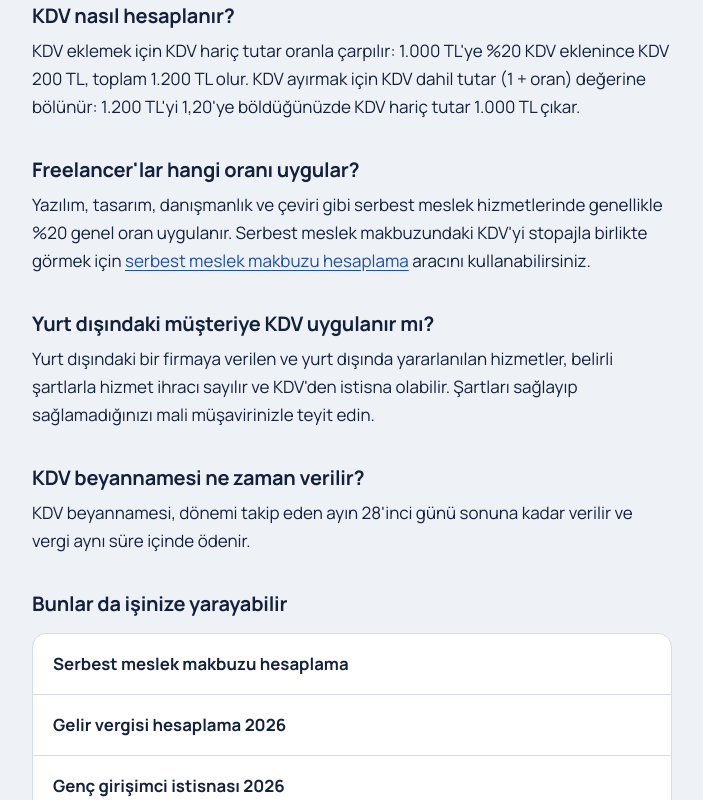
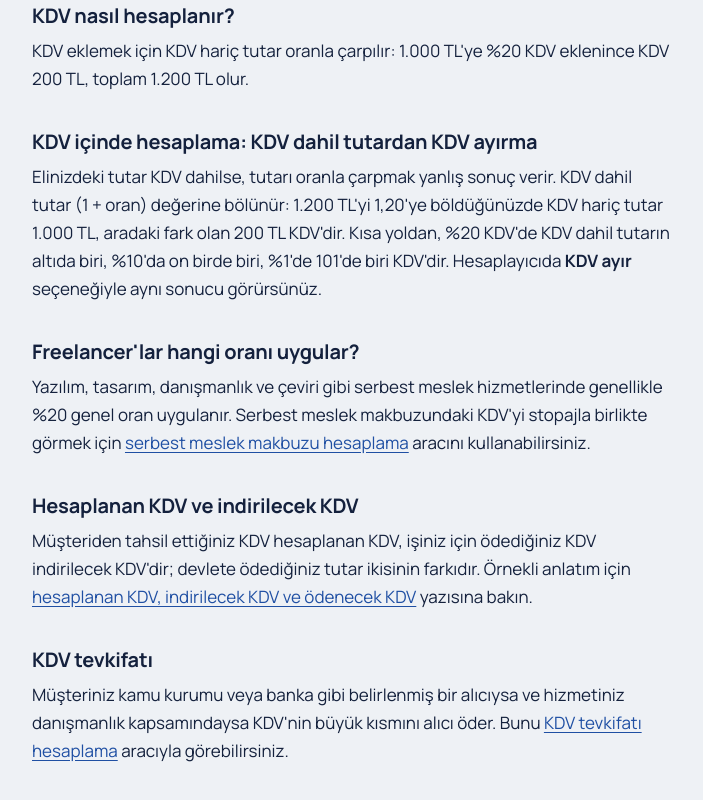
Before and after one commit to yavuzscvk-source/freelancer-vergi, a Next.js app: page /kdv-hesaplama in a window 1280 px wide. Shown: the part 980-1780 px from the top of the page, without its empty margins (288-991 px from the left). Built offline with nearby package versions, Linux system fonts and the light colour scheme.

Commit message:
Update page.js

```diff
--- a/app/kdv-hesaplama/page.js
+++ b/app/kdv-hesaplama/page.js
@@ -1,14 +1,13 @@
 import Link from "next/link";
 import Hesaplayici from "./Hesaplayici";
+import Kaynaklar from "../Kaynaklar";
 import { sayfa } from "../../lib/seo";
-import Kaynaklar from "../Kaynaklar";
+
 export const metadata = sayfa({
-  baslik: "KDV Hesaplama 2026 (KDV Dahil ve Hariç)",
-  aciklama: "KDV hariç tutara KDV ekleyin ya da KDV dahil tutardan KDV'yi ayırın. 2026 KDV oranları: %1, %10 ve %20.",
+  baslik: "KDV Hesaplama 2026: KDV Dahil, KDV Hariç ve KDV İçinden Ayırma",
+  aciklama: "KDV hariç tutara KDV ekleyin ya da KDV dahil tutardan KDV'yi ayırın (KDV içinde hesaplama). 2026 KDV oranları: %1, %10 ve %20.",
   yol: "/kdv-hesaplama",
 });
-
-
 
 export default function KdvHesaplama() {
   return (
@@ -22,16 +21,26 @@ export default function KdvHesaplama() {
       <p>Türkiye'de üç KDV oranı uygulanır. Genel oran %20'dir ve çoğu mal ve hizmet bu orana tabidir. Yeme-içme ve konaklama gibi bazı hizmetlerde %10, ekmek ve temel gıda gibi ürünlerde %1 uygulanır.</p>
 
       <h2>KDV nasıl hesaplanır?</h2>
-      <p>KDV eklemek için KDV hariç tutar oranla çarpılır: 1.000 TL'ye %20 KDV eklenince KDV 200 TL, toplam 1.200 TL olur. KDV ayırmak için KDV dahil tutar (1 + oran) değerine bölünür: 1.200 TL'yi 1,20'ye böldüğünüzde KDV hariç tutar 1.000 TL çıkar.</p>
+      <p>KDV eklemek için KDV hariç tutar oranla çarpılır: 1.000 TL'ye %20 KDV eklenince KDV 200 TL, toplam 1.200 TL olur.</p>
+
+      <h2>KDV içinde hesaplama: KDV dahil tutardan KDV ayırma</h2>
+      <p>Elinizdeki tutar KDV dahilse, tutarı oranla çarpmak yanlış sonuç verir. KDV dahil tutar (1 + oran) değerine bölünür: 1.200 TL'yi 1,20'ye böldüğünüzde KDV hariç tutar 1.000 TL, aradaki fark olan 200 TL KDV'dir. Kısa yoldan, %20 KDV'de KDV dahil tutarın altıda biri, %10'da on birde biri, %1'de 101'de biri KDV'dir. Hesaplayıcıda <strong>KDV ayır</strong> seçeneğiyle aynı sonucu görürsünüz.</p>
 
       <h2>Freelancer'lar hangi oranı uygular?</h2>
       <p>Yazılım, tasarım, danışmanlık ve çeviri gibi serbest meslek hizmetlerinde genellikle %20 genel oran uygulanır. Serbest meslek makbuzundaki KDV'yi stopajla birlikte görmek için <Link href="/serbest-meslek-makbuzu">serbest meslek makbuzu hesaplama</Link> aracını kullanabilirsiniz.</p>
 
+      <h2>Hesaplanan KDV ve indirilecek KDV</h2>
+      <p>Müşteriden tahsil ettiğiniz KDV hesaplanan KDV, işiniz için ödediğiniz KDV indirilecek KDV'dir; devlete ödediğiniz tutar ikisinin farkıdır. Örnekli anlatım için <Link href="/rehber/hesaplanan-kdv-indirilecek-kdv">hesaplanan KDV, indirilecek KDV ve ödenecek KDV</Link> yazısına bakın.</p>
+
+      <h2>KDV tevkifatı</h2>
+      <p>Müşteriniz kamu kurumu veya banka gibi belirlenmiş bir alıcıysa ve hizmetiniz danışmanlık kapsamındaysa KDV'nin büyük kısmını alıcı öder. Bunu <Link href="/kdv-tevkifati-hesaplama">KDV tevkifatı hesaplama</Link> aracıyla görebilirsiniz.</p>
+
       <h2>Yurt dışındaki müşteriye KDV uygulanır mı?</h2>
-      <p>Yurt dışındaki bir firmaya verilen ve yurt dışında yararlanılan hizmetler, belirli şartlarla hizmet ihracı sayılır ve KDV'den istisna olabilir. Şartları sağlayıp sağlamadığınızı mali müşavirinizle teyit edin.</p>
+      <p>Yurt dışındaki bir firmaya verilen ve münhasıran yurt dışında yararlanılan hizmetler, şartları sağlaması halinde hizmet ihracı kapsamında KDV'den istisnadır. Şartlar sağlanmıyorsa KDV hesaplanır. Ayrıntı için <Link href="/hizmet-ihracati-vergi-indirimi">hizmet ihracatı indirimi</Link> sayfasına bakın.</p>
 
       <h2>KDV beyannamesi ne zaman verilir?</h2>
       <p>KDV beyannamesi, dönemi takip eden ayın 28'inci günü sonuna kadar verilir ve vergi aynı süre içinde ödenir.</p>
+
       <Kaynaklar sayfa="kdv" />
     </>
   );
```
